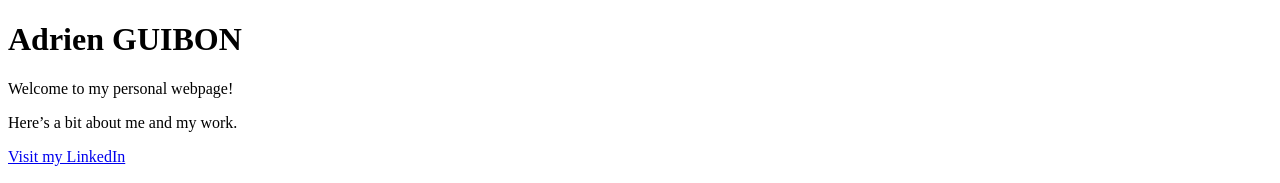
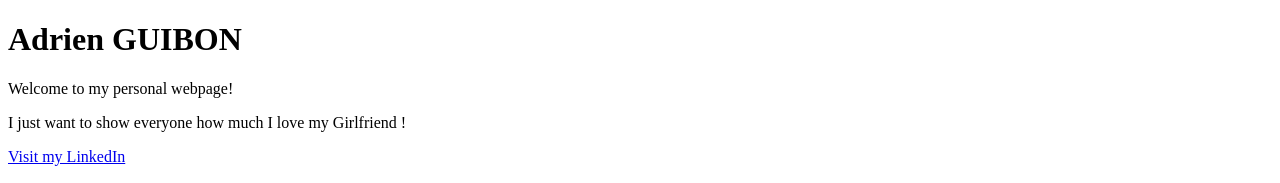
Before and after one commit to MamanGpeur/MamanGpeur.github.io, a plain HTML site: page index.html in a window 1280 px wide. Shown: the top 183 px of the page. Drawn offline with Linux system fonts and the light colour scheme.

```diff
--- a/index.html
+++ b/index.html
@@ -8,7 +8,7 @@
 						    <body>
 							            <h1>Adrien GUIBON</h1>
 								            <p>Welcome to my personal webpage!</p>
-									            <p>Here’s a bit about me and my work.</p>
+									            <p>I just want to show everyone how much I love my Girlfriend !</p>
 										            <p><a href="https://www.linkedin.com/in/adrien-guibon-0658a1220/">Visit my LinkedIn</a></p>
 
 											            <!-- Displaying imageH from the images folder -->
```
